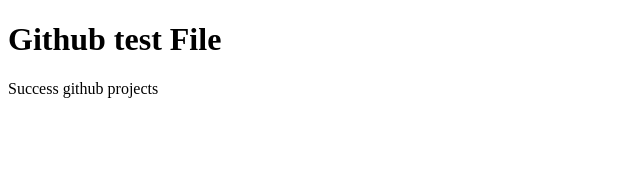
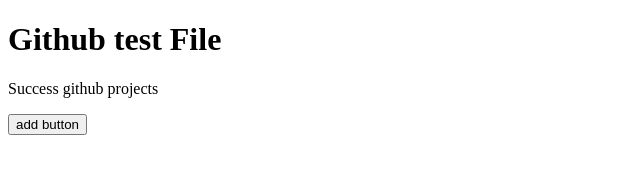
Before and after one commit to Fesleen/month-2-lesson-1, a plain HTML site: page index.html in a window 1280 px wide. Shown: the whole page, without its empty margins (0-640 px from the left). Drawn offline with Linux system fonts and the light colour scheme.

Commit message:
button teg project add

```diff
--- a/index.html
+++ b/index.html
@@ -8,5 +8,6 @@
 <body>
     <h1>Github test File</h1>
     <p>Success github projects</p>
+    <button>add button</button>
 </body>
 </html>
```
